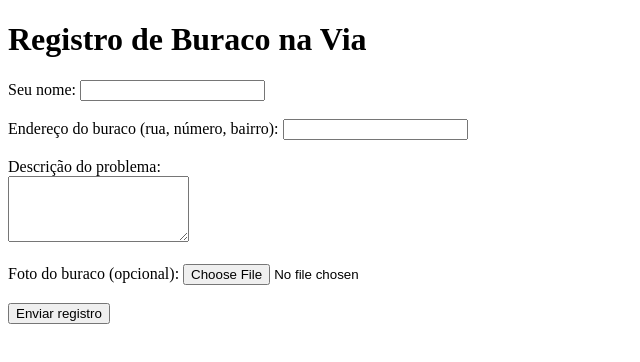
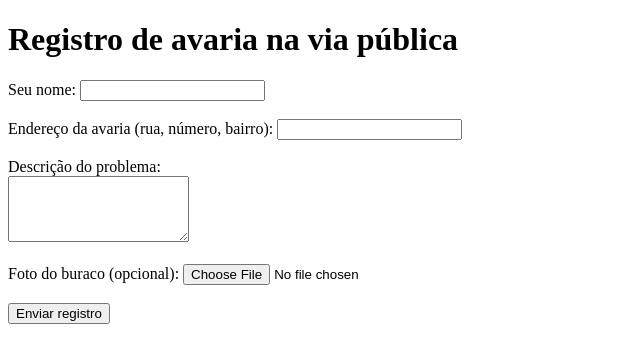
Before and after one commit to cleciosalmeida/buracos, a plain HTML site: page index.html in a window 1280 px wide. Shown: the whole page, without its empty margins (0-640 px from the left). Drawn offline with Linux system fonts and the light colour scheme.

Commit message:
Update index.html
Pequenas alterações no HTML

```diff
--- a/index.html
+++ b/index.html
@@ -3,11 +3,11 @@
 <head>
     <meta charset="UTF-8">
     <meta name="viewport" content="width=device-width, initial-scale=1.0">
-    <title>Registro de Buraco na Via</title>
+    <title>Registro de Avaria</title>
 </head>
 <body>
 
-    <h1>Registro de Buraco na Via</h1>
+    <h1>Registro de avaria na via pública</h1>
 
     <form>
         <!-- Nome do solicitante -->
@@ -15,7 +15,7 @@
         <input type="text" id="name" name="name" required><br><br>
 
         <!-- Endereço do buraco -->
-        <label for="address">Endereço do buraco (rua, número, bairro):</label>
+        <label for="address">Endereço da avaria (rua, número, bairro):</label>
         <input type="text" id="address" name="address" required><br><br>
 
         <!-- Descrição do problema -->
```
